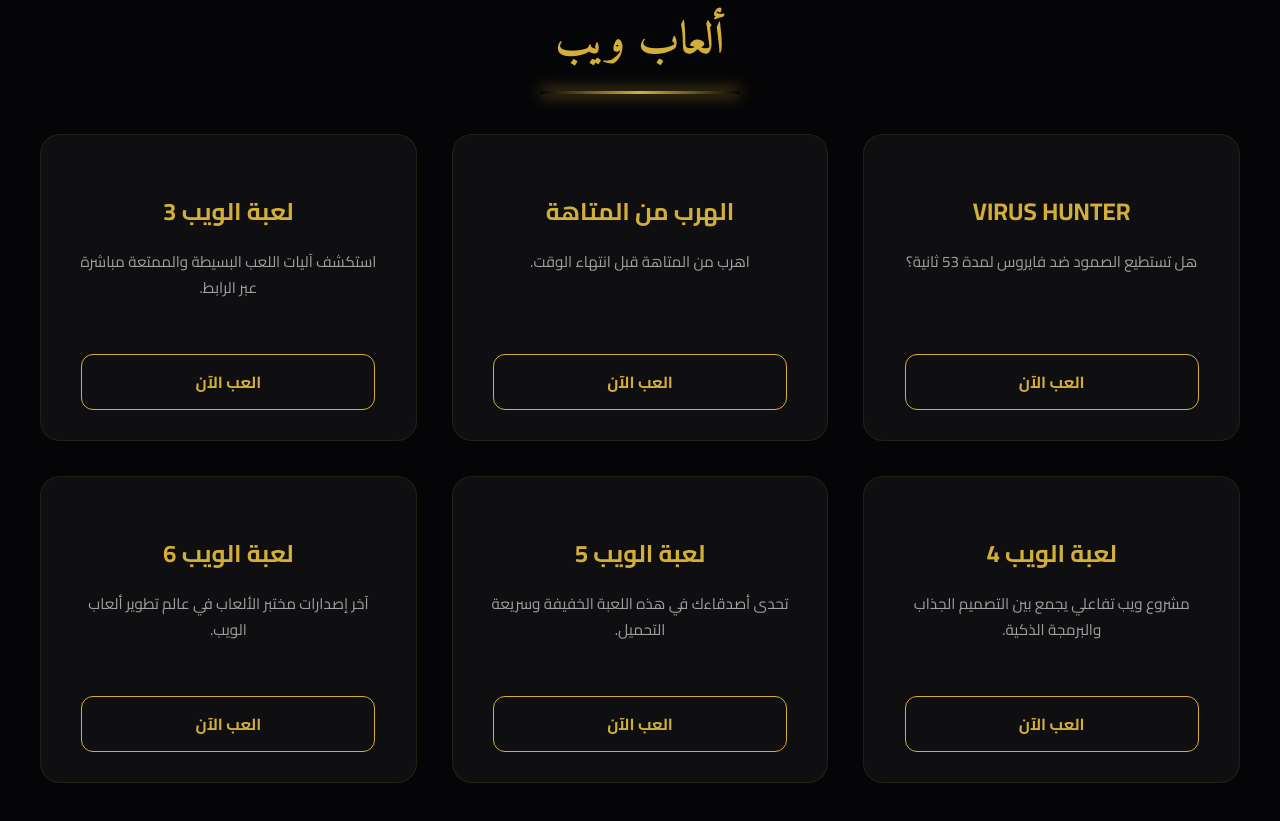
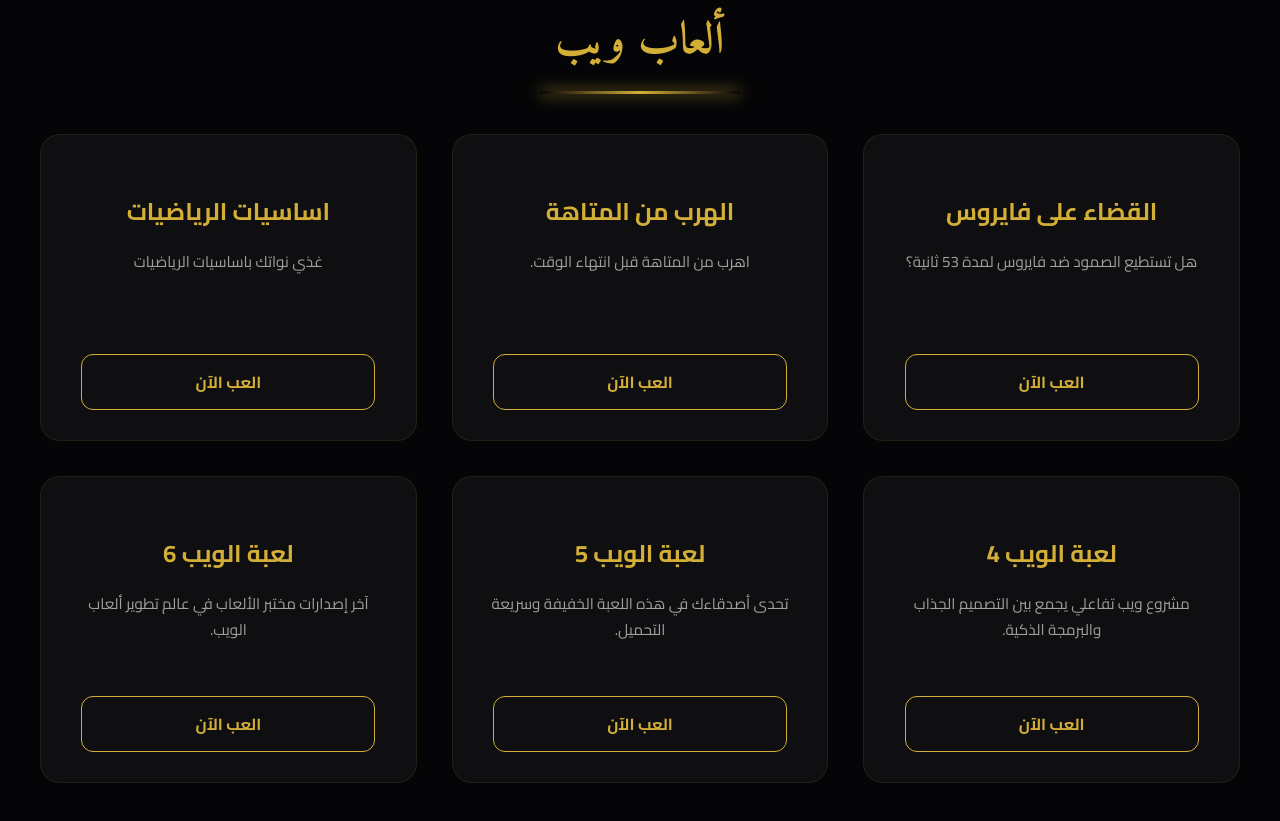
Before and after one commit to bn-kreton/AI-Laboratory, a plain HTML site: page games.html in a window 1280 px wide. Shown: the part 922-1743 px from the top of the page. Drawn offline with Linux system fonts and the light colour scheme.

Commit message:
Fix HTML formatting and update game descriptions

```diff
--- a/games.html
+++ b/games.html
@@ -180,7 +180,7 @@
         <div class="games-grid">
             <div class="game-card">
                 <div class="game-info">
-                    <h3>VIRUS HUNTER</h3>
+                    <h3>القضاء على فايروس</h3>
                     <p>هل تستطيع الصمود ضد فايروس لمدة 53 ثانية؟</p>
                     <a href="virus-game.html" target="_blank" class="btn-play">العب الآن</a>
                 </div>
@@ -196,9 +196,9 @@
 
             <div class="game-card">
                 <div class="game-info">
-                    <h3>لعبة الويب 3</h3>
-                    <p>استكشف آليات اللعب البسيطة والممتعة مباشرة عبر الرابط.</p>
-                    <a href="#" target="_blank" class="btn-play">العب الآن</a>
+                    <h3>اساسيات الرياضيات</h3>
+                    <p>غذي نواتك باساسيات الرياضيات </p>
+                    <a href="math-game.html" target="_blank" class="btn-play">العب الآن</a>
                 </div>
             </div>
 
```
